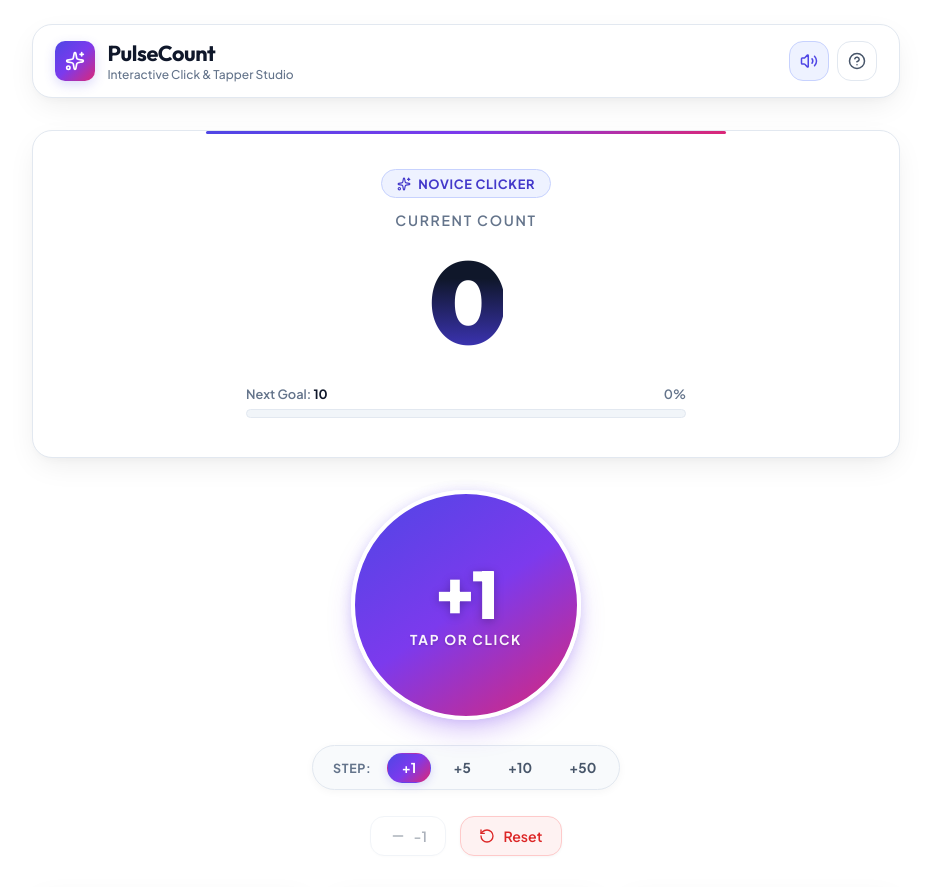
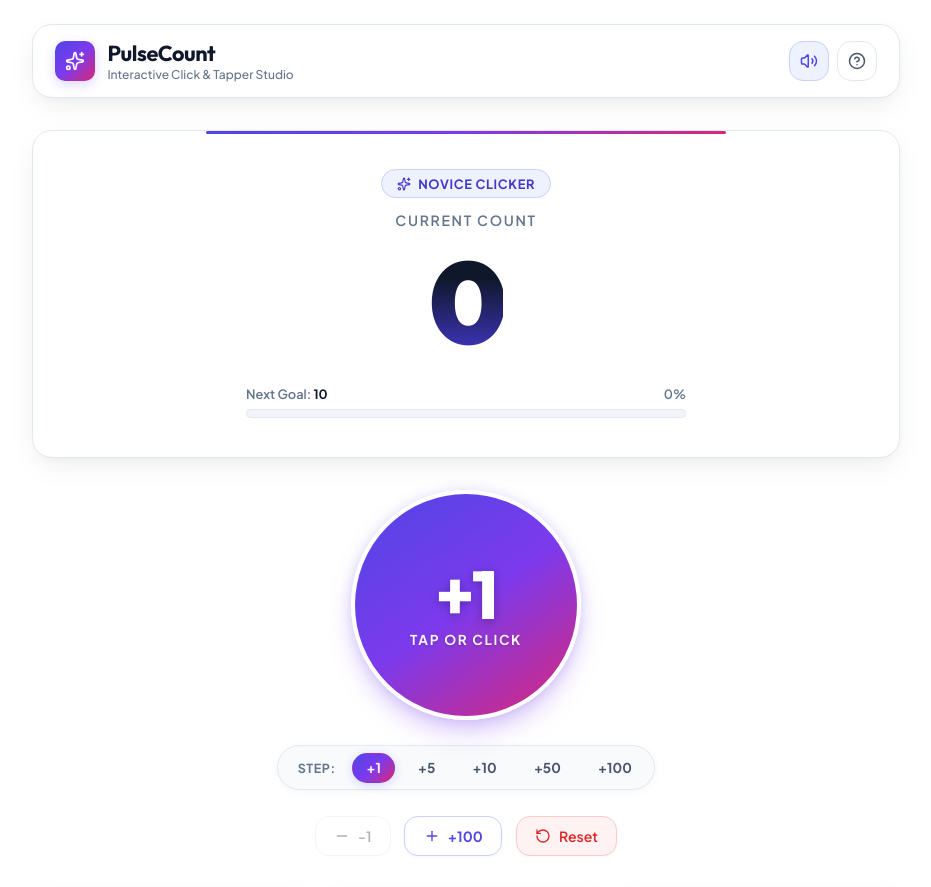
Before and after one commit to bharath-techcitta/jenkinstest, a React (Vite) app: page / in a window 1280 px wide. Shown: the top 887 px of the page, without its empty margins (174-1105 px from the left). Built offline with nearby package versions, Linux system fonts and the light colour scheme.

Commit message:
feat: add +100 button and step multiplier to counter

```diff
--- a/src/App.jsx
+++ b/src/App.jsx
@@ -336,7 +336,7 @@ export default function App() {
             {/* Step Increment Selector */}
             <div className="step-selector-wrap" role="group" aria-label="Step increment multiplier">
               <span className="step-label">Step:</span>
-              {[1, 5, 10, 50].map((val) => (
+              {[1, 5, 10, 50, 100].map((val) => (
                 <button
                   key={val}
                   id={`step-chip-${val}`}
@@ -349,7 +349,7 @@ export default function App() {
               ))}
             </div>
 
-            {/* Secondary Controls: Decrement and Reset */}
+            {/* Secondary Controls: Decrement, +100 Button, and Reset */}
             <div className="action-buttons">
               <button
                 id="decrement-btn"
@@ -361,6 +361,31 @@ export default function App() {
               >
                 <Minus size={16} />
                 <span>-{step}</span>
+              </button>
+
+              <button
+                id="add-100-btn"
+                className="action-btn"
+                style={{ borderColor: 'var(--badge-border)', color: 'var(--accent-primary)', fontWeight: 700 }}
+                onClick={() => {
+                  setCount((prev) => {
+                    const nextVal = prev + 100;
+                    const crossed = MILESTONES.find((m) => prev < m && nextVal >= m);
+                    if (crossed) triggerMilestoneCelebration(crossed);
+                    else sound.playClick(1.25);
+                    return nextVal;
+                  });
+                  setTotalClicks((prev) => prev + 1);
+                  clickTimestamps.current.push(Date.now());
+                  setIsPulse(true);
+                  if (pulseTimeoutRef.current) clearTimeout(pulseTimeoutRef.current);
+                  pulseTimeoutRef.current = setTimeout(() => setIsPulse(false), 160);
+                  spawnParticle(undefined, undefined, '+100');
+                }}
+                title="Instantly Add +100"
+              >
+                <Plus size={16} />
+                <span>+100</span>
               </button>
 
               <button
```
